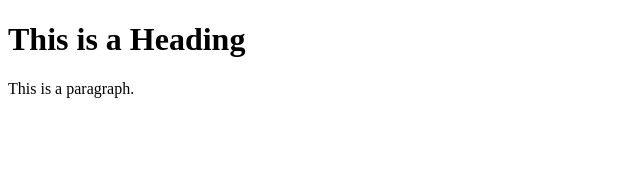
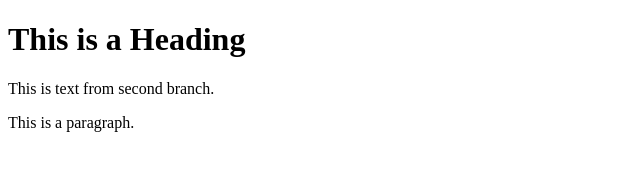
Before and after one commit to pongsatorn-sun/create_repo_via_desktop, a plain HTML site: page index.html in a window 1280 px wide. Shown: the whole page, without its empty margins (0-640 px from the left). Drawn offline with Linux system fonts and the light colour scheme.

Commit message:
add text second branch
test add text in second branch

```diff
--- a/index.html
+++ b/index.html
@@ -6,6 +6,10 @@
 <body>
 
 <h1>This is a Heading</h1>
+
+<main>
+    This is text from second branch.
+</main>
 <p>This is a paragraph.</p>
 
 </body>
```
